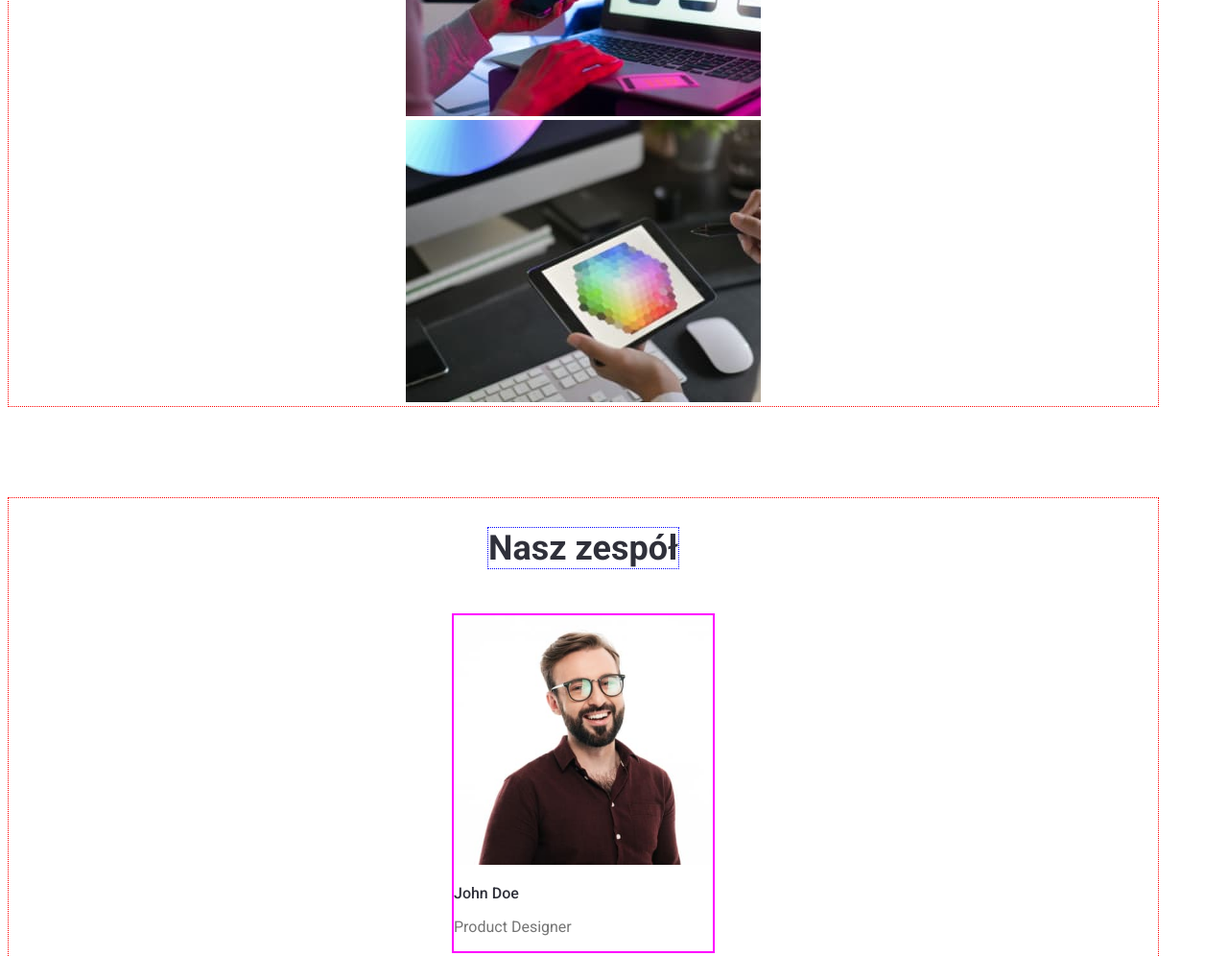
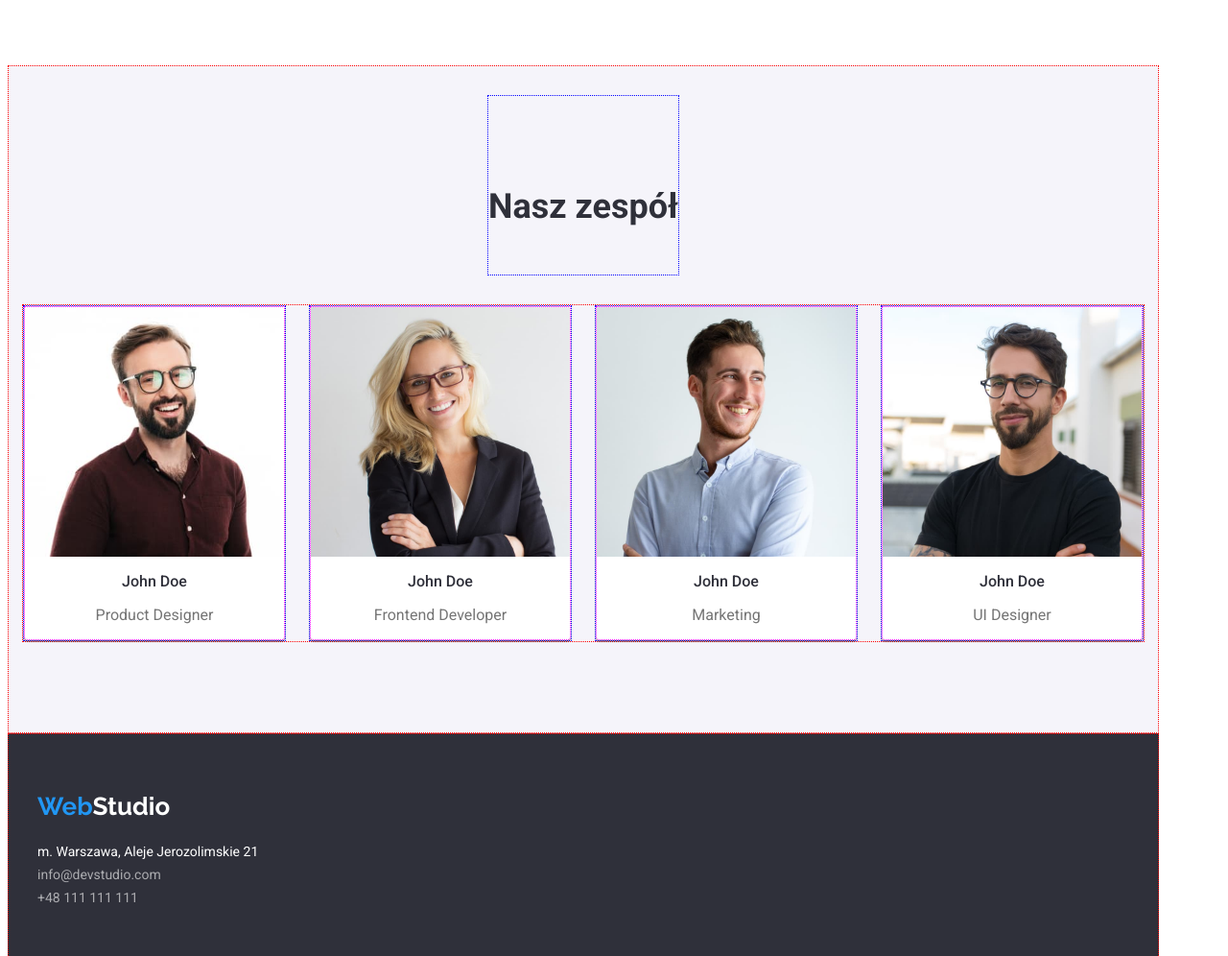
Before and after one commit to annafrymark/goit-markup-hw-03, a plain HTML site: page index.html in a window 1280 px wide. Shown: the part 1660-2656 px from the top of the page at 96% size. Drawn offline with Linux system fonts and the light colour scheme.

Commit message:
styles for index and portfolio added

```diff
--- a/css/styles.css
+++ b/css/styles.css
@@ -4,6 +4,7 @@
   --brand-color-third: #ffffff;
   --brand-color-fourth: #757575;
 }
+
 *,
 *::before,
 *::after {
@@ -20,7 +21,7 @@ body {
   border: 1px dotted red;
   padding-left: 15px;
   padding-right: 15px;
-  flex-direction: row;
+  /* flex-direction: row; */
   align-items: center;
   margin-bottom: 94px;
 }
@@ -155,25 +156,83 @@ ul {
   font-weight: 700;
   line-height: 1.17;
   border: 1px dotted blue;
+  padding-top: 94px;
+  padding-bottom: 50px;
+  text-align: center;
+}
+.pictures_list {
+  display: flex;
+  flex-direction: row;
+  border: 1px dotted blue;
+  min-width: 1170px;
+}
+.picture {
+  display: flex;
+  padding: 0 15px 0;
 }
 .section {
   display: flex;
   flex-direction: column;
 }
+.team {
+  background-color: #f5f4fa;
+  margin-bottom: 0;
+}
+/* .img {display:block;} */
+/* .team-container {
+  background-color: #f5f4fa; */
+/* min-width: auto;  */
+/* display: flex; */
+/* justify-content: center; */
+/* flex-direction: row;  */
+
+.team__list {
+  display: flex;
+  flex-direction: row;
+  justify-content: space-between;
+  margin-bottom: 94px;
+  border: 1px dotted red;
+  min-width: 1170px;
+}
+.team__item {
+  display: flex;
+  justify-content: center;
+  border: 1px dotted blue;
+  margin: 0;
+  padding: 0;
+}
+.team__photo {
+  display: block;
+}
 .team__member {
   font-size: 16px;
   line-height: 1.19;
-  border: 2px solid magenta;
+  /* border: 2px solid magenta; */
+  box-shadow: 0px 1px 3px rgba(0, 0, 0, 0.12), 0px 1px 1px rgba(0, 0, 0, 0.14),
+    0px 2px 1px rgba(0, 0, 0, 0.2);
+  border-radius: 0px 0px 4px 4px;
+  background-color: var(--brand-color-third);
+  display: flex;
+  flex-direction: column;
+  border: 1px dotted magenta;
+  margin: 0;
+  /* justify-content: center; */
 }
 .team__name {
   color: var(--brand-color-first);
   font-weight: 500;
+  text-align: center;
 }
 .team__position {
   color: var(--brand-color-fourth);
   font-weight: 400;
+  text-align: center;
 }
-
+.btn__list {
+  display: flex;
+  /* margin-bottom: 0; */
+  /* margin-right: 8px; */
+}
 .btn {
   background-color: F5F4FA;
   border-width: 0;
@@ -187,11 +246,35 @@ ul {
   letter-spacing: 0.03em;
   padding: 6px 22px;
   cursor: pointer;
+  border-radius: 4px;
+  margin-right: 8px;
+  margin-bottom: 0;
 }
 .btn:hover,
 .btn:focus {
   color: var(--brand-color-third);
   background-color: var(--brand-color-second);
+}
+.img {
+  display: block;
+}
+.project__list {
+  display: flex;
+  flex-direction: row;
+  flex-wrap: wrap;
+  /* justify-content: space-between; */
+  /* margin-bottom: 94px; */
+  border: 1px dotted purple;
+  /* min-width: 1170px; */
+  gap: 30px;
+  padding: 0;
+}
+
+.project__item > figure {
+  flex-basis: calc((100% - 2 * 30px) / 3);
+  margin: 0;
+  padding: 0;
+  border: 1px dotted purple;
 }
 .project__name {
   font-weight: 700;
@@ -210,9 +293,29 @@ ul {
 
 .footer {
   background-color: var(--brand-color-first);
+  min-height: 252px;
+  display: flex;
+  flex-direction: column;
+  justify-content: flex-start;
+  align-items: flex-start;
+  /* margin-left: 15px; */
+  /* justify-content: flex-start; */
+}
+
+.logo__footer {
+  padding: 60px 0 20px 15px;
+  margin: 0;
 }
 .logo__studio--footer {
   color: var(--brand-color-third);
+  /* margin-top: 60px; */
+}
+
+.footer__list {
+  display: flex;
+  flex-direction: column;
+  margin-left: 15px;
+  /* justify-content: flex-start; */
 }
 .footer-contact {
   font-size: 14px;
--- a/index.html
+++ b/index.html
@@ -87,15 +87,15 @@
 
       <section class="section container">
         <h2 class="section__header">Czym się zajmujemy</h2>
-        <ul>
-          <li>
+        <ul class="pictures_list">
+          <li class="picture">
             <img
               src="images/1-close-up-image-programer-and-his-desk.jpg"
               alt="Close up image programer working his desk office"
               width="370"
               height="294"
             />
-          </li>
+          </li class="picture">
           <li>
             <img
               src="images/2-interface-mobile-phones.jpg"
@@ -103,8 +103,8 @@
               width="370"
               height="294"
             />
-          </li>
-          <li>
+          </li >
+          <li class="picture">
             <img
               src="images/3-web-design.jpg"
               alt="Creative artist web design with working colour selectios graphic tablet"
@@ -115,9 +115,10 @@
         </ul>
       </section>
 
-      <section class="section container">
+      <section class="section container team">
+      <!-- <div class="team-container"> -->
         <h2 class="section__header">Nasz zespół</h2>
-        <ul class="team">
+        <ul class="team__list">
           <li class="team__item">
             <figure class="team__member">
               <img
@@ -182,15 +183,16 @@
             </figure>
           </li>
         </ul>
+      <!-- </div> -->
       </section>
     </main>
 
     <footer class="footer container">
-      <a href="/" class="logo"
+      <a href="/" class="logo logo__footer"
         >Web<span class="logo__studio--footer">Studio</span></a
       >
 
-      <ul>
+      <ul class="footer__list">
         <li>
           <address class="footer-contact address">
             m. Warszawa, Aleje Jerozolimskie 21
```
Also changed, not shown: portfolio.html (+14 -14 lines).
